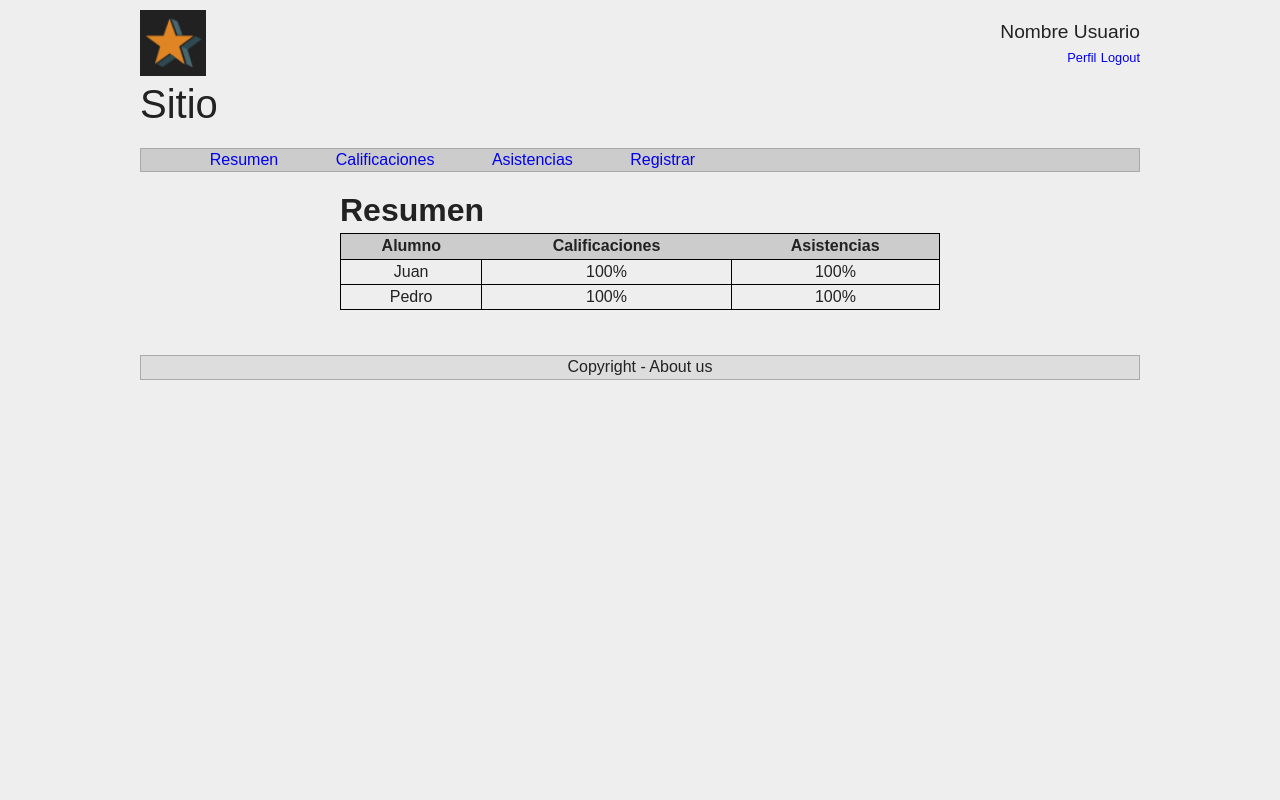
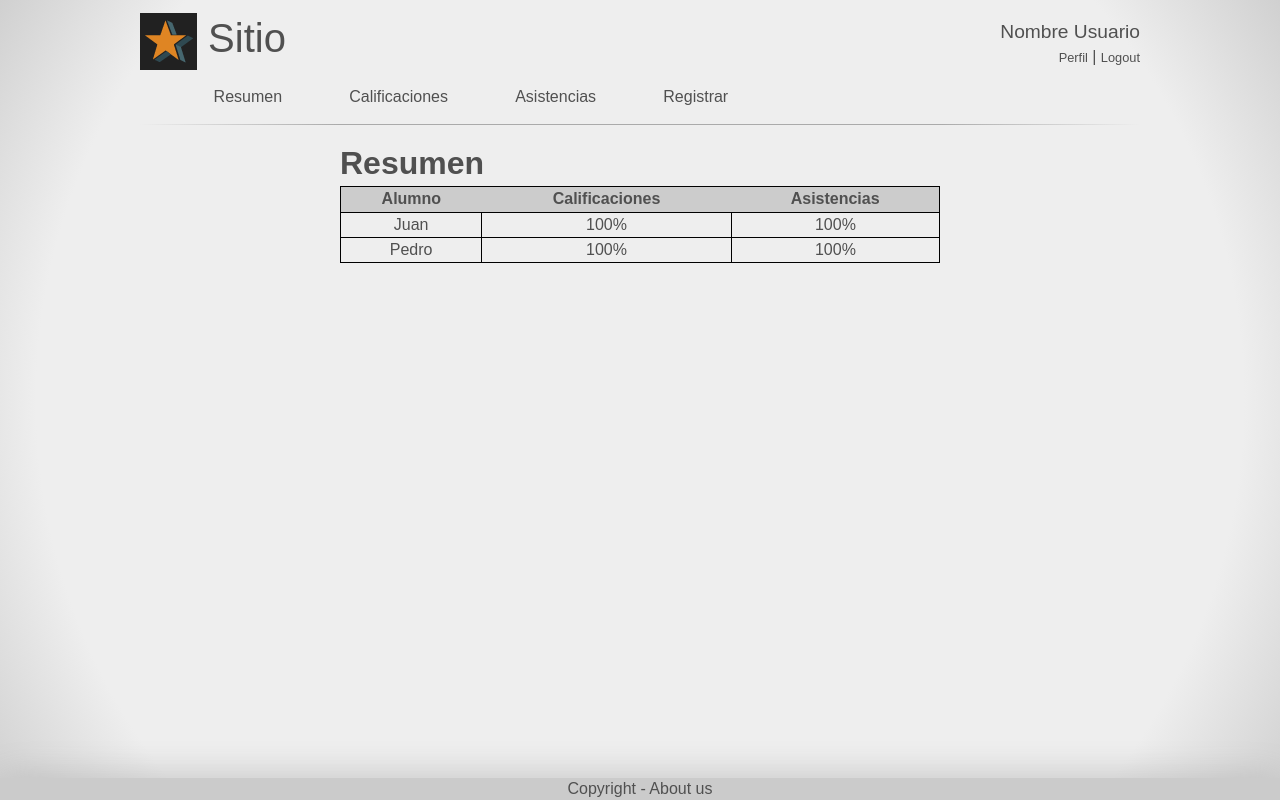
Before and after one commit to davidcavazos/user100, a PHP site: page / in a window 1280 px wide. Run offline with PHP 8.4, Linux system fonts and the light colour scheme; some libraries are stand-ins or nearby versions.

Commit message:
Modified styles

```diff
--- a/css/main.css
+++ b/css/main.css
@@ -96,23 +96,58 @@ textarea {
 .clear {
   clear: both;
 }
+html {
+  height: 100%;
+  background: #eeeeee; /* Old browsers */
+  background: -moz-radial-gradient(center, circle cover,  #eeeeee 0%, #eeeeee 80%, #d0d0d0 100%); /* FF3.6+ */
+  background: -webkit-gradient(radial, center center, 0px, center center, 100%, color-stop(0%,#eeeeee), color-stop(80%,#eeeeee), color-stop(100%,#d0d0d0)); /* Chrome,Safari4+ */
+  background: -webkit-radial-gradient(center, circle cover,  #eeeeee 0%,#eeeeee 80%,#d0d0d0 100%); /* Chrome10+,Safari5.1+ */
+  background: -o-radial-gradient(center, circle cover,  #eeeeee 0%,#eeeeee 80%,#d0d0d0 100%); /* Opera 12+ */
+  background: -ms-radial-gradient(center, circle cover,  #eeeeee 0%,#eeeeee 80%,#d0d0d0 100%); /* IE10+ */
+  background: radial-gradient(circle at center,  #eeeeee 0%,#eeeeee 80%,#d0d0d0 100%); /* W3C */
+  filter: progid:DXImageTransform.Microsoft.gradient( startColorstr='#eeeeee', endColorstr='#d0d0d0',GradientType=1 ); /* IE6-9 fallback on horizontal gradient */
 
-html {
-  background: #eee;
+  color: #505050;
 }
-
-h1, img {
-  float: left;
-  margin: auto 0;
-  width: 49%;
-}
-
 fieldset {
   border: 6px solid #DFDFDF;
   margin: 0;
   padding: 0;
 }
-
+a {
+  text-decoration: none;
+  color: #505050;
+}
+a:hover {
+  color: #5050a0;
+}
+h1 {
+  float: left;
+  margin: auto 0;
+}
+hr {
+  float: none;
+  width: 100%;
+  height: 1px;
+  border: none;
+  background-color: #aaa;
+  background-image: -webkit-gradient(
+      linear,
+      left bottom,
+      right bottom,
+      color-stop(0, rgb(238,238,238)),
+      color-stop(0.2, rgb(170,170,170)),
+      color-stop(0.8, rgb(170,170,170)),
+      color-stop(1, rgb(238,238,238))
+  );
+  background-image: -moz-linear-gradient(
+      left center,
+      rgb(238,238,238) 0%,
+      rgb(170,170,170) 20%,
+      rgb(170,170,170) 80%,
+      rgb(238,238,238) 100%
+  );
+}
 div.main {
   width: 1000px;
   margin: 0 auto;
@@ -120,14 +155,6 @@ div.main {
 
 
 /* Header */
-div.login header.content {
-  background: #DFDFDF;
-  border: 1px #B3B3B3 solid;
-  margin-top: 15%;
-  margin-bottom: 6px;
-  border-radius: 4px;
-}
-
 div.main header div.logo {
   float: left;
   font-size: 250%;
@@ -149,32 +176,35 @@ div.main header a {
 
 /* Menu */
 div.main nav ul {
-  background: #ccc;
-  border: 1px solid #aaa;
   list-style-type: none;
 }
 div.main nav ul li {
   float: left;
-  margin: 0 3%;
-}
-div.main nav ul li a {
-  text-decoration: none;
-}
-div.main nav ul li a:hover {
-  background-color: grey;
+  margin: 0 3.5%;
 }
 
 
 /* Login */
+div.login h1,
+div.login img {
+  float: left;
+  margin: auto 0;
+  width: 49%;
+}
+div.login header.content {
+  background: #DFDFDF;
+  border: 1px #B3B3B3 solid;
+  margin-top: 15%;
+  margin-bottom: 6px;
+  border-radius: 4px;
+}
 div.login .content {
-  color: #505050;
   margin: 0 auto;
   max-width: 400px;
   min-width: 200px;
   text-align: center;
   width: 50%;
 }
-
 section.content form.form-login {
   background: #ddd;
   border: 1px #B3B3B3 solid;
@@ -183,7 +213,6 @@ section.content form.form-login {
   margin: 0;
   padding: 0;
 }
-
 div.login fieldset div.logon-field {
   margin-top: 20px;
   margin-bottom: 20px;
@@ -226,7 +255,6 @@ div.login input.button-signUI {
   background: #DFDFDF;
   border: 1px #B3B3B3 solid;
   color: #505050;
-  font-family: Helvetica;
   float: right;
 }
 div.login input#signIn {
@@ -254,7 +282,6 @@ div.login input#forgotPassword {
   border-radius: 4px;
   box-shadow: 0 0 7px #B7B7B7;
   color: #FFF;
-  font-family: Helvetica;
   font-size: 14px;
   font-weight: bolder;
   float: left;
@@ -281,12 +308,12 @@ div.login input#signUp:active {
   color: #FFF;
 }
 
+
 /* Article */
 div.main article {
   width: 60%;
   margin: 0 auto;
 }
-
 div.main article table {
   border-collapse: collapse;
   width: 100%;
@@ -303,20 +330,16 @@ div.main article table tbody td {
 
 
 /* Footer */
-div.login footer {
+footer {
+  background: #cbcbcb;
   bottom: 0;
-  box-shadow: 0 0 30px #B7B7B7,
-              0 0 60px #B0B0B0 inset;
+  box-shadow: 0 0 35px #B7B7B7;
   margin: 0 auto;
   position: fixed;
   width: 100%;
+  text-align: center;
 }
 
-div.main footer {
-  border: 1px solid #aaa;
-  background: #ddd;
-  text-align: center;
-}
 
 
 
--- a/index.html
+++ b/index.html
@@ -29,7 +29,7 @@
         </div>
         <div class="datos">
           <p>Nombre Usuario</p>
-          <a href="#">Perfil</a>
+          <a href="#">Perfil</a> |
           <a href="#">Logout</a>
         </div>
         <div class="clear" />
@@ -37,12 +37,13 @@
 
       <nav>
         <ul>
-          <li><a href="#">Resumen<a></li>
-          <li><a href="#">Calificaciones<a></li>
-          <li><a href="#">Asistencias<a></li>
-          <li><a href="#">Registrar<a></li>
+          <li><a href="#">Resumen</a></li>
+          <li><a href="#">Calificaciones</a></li>
+          <li><a href="#">Asistencias</a></li>
+          <li><a href="#">Registrar</a></li>
           <div class="clear"></div>
         </ul>
+        <hr />
       </nav>
 
       <article>
@@ -72,8 +73,8 @@
         </br>
       </article>
 
-      <footer>Copyright - About us</footer>
     </div>
+    <footer>Copyright - About us</footer>
 
     <script src="//ajax.googleapis.com/ajax/libs/jquery/1.9.1/jquery.min.js"></script>
     <script>window.jQuery || document.write('<script src="js/vendor/jquery-1.9.1.min.js"><\/script>')</script>
--- a/login.html
+++ b/login.html
@@ -62,12 +62,10 @@
       </section>
 
       <section class="content" id="description">
-        <h3>Descripcion de la pagina algo corta para que no se vea mucha fregadera</h3>
+        Descripcion de la pagina algo corta para que no se vea mucha fregadera
       </section>
 
-      <footer class="login">
-        <h4 class="content">copyright</h4>
-      </footer>
+      <footer>Copyright - About us</footer>
     </div>
   </body>
 </html>
```
